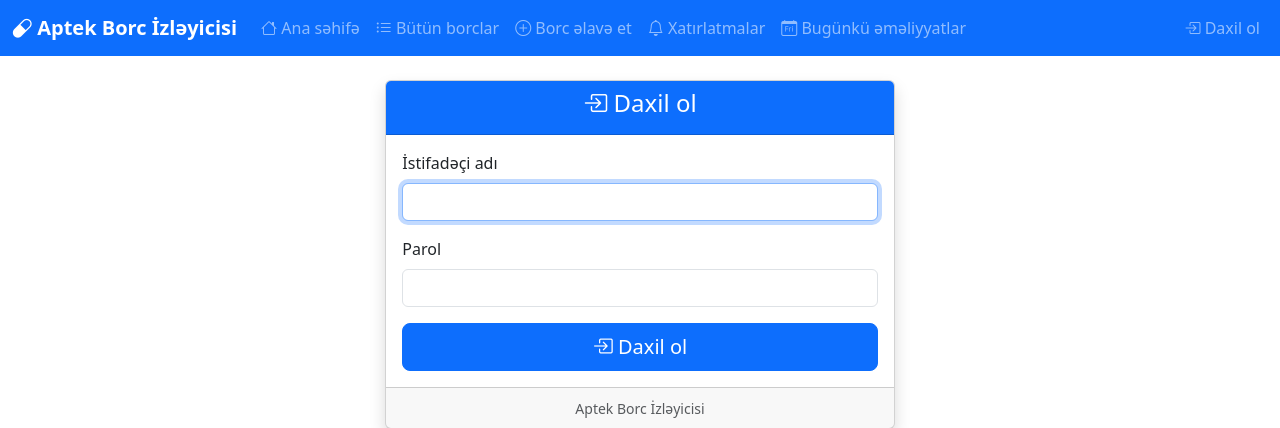
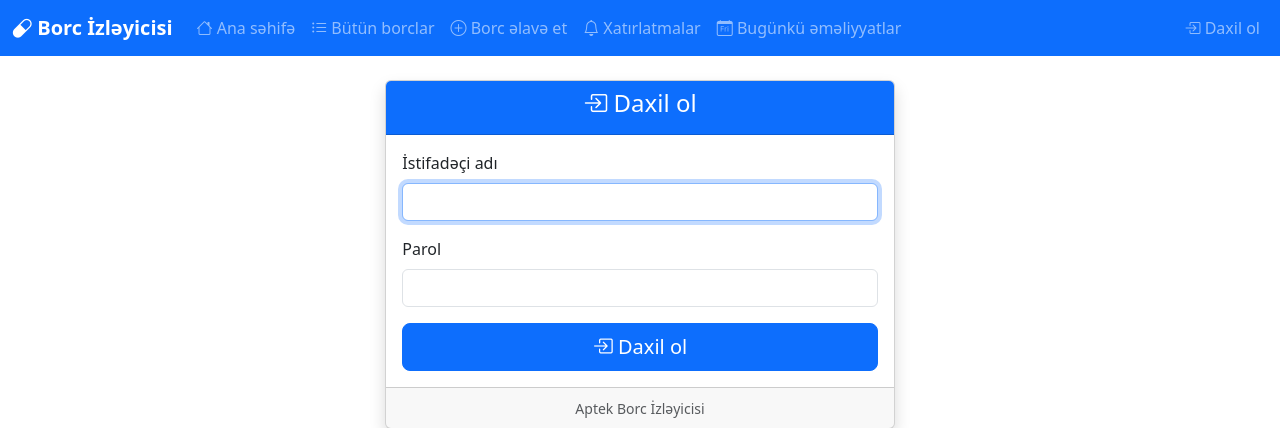
Before and after one commit to MaaruLove-2/debt_track_aptek, a Django app: page /login/ in a window 1280 px wide. Shown: the top 428 px of the page. Run offline with Django 5.2, Linux system fonts and the light colour scheme.

Commit message:
aptek deleted

```diff
--- a/main/templates/main/base.html
+++ b/main/templates/main/base.html
@@ -4,7 +4,7 @@
 <head>
     <meta charset="UTF-8">
     <meta name="viewport" content="width=device-width, initial-scale=1.0">
-    <title>{% block title %}{% trans "Aptek Borc İzləyicisi" %}{% endblock %}</title>
+    <title>{% block title %}{% trans "Borc İzləyicisi" %}{% endblock %}</title>
     <link href="https://cdn.jsdelivr.net/npm/bootstrap@5.3.0/dist/css/bootstrap.min.css" rel="stylesheet">
     <link rel="stylesheet" href="https://cdn.jsdelivr.net/npm/bootstrap-icons@1.11.0/font/bootstrap-icons.css">
     <style>
@@ -64,7 +64,7 @@
     <nav class="navbar navbar-expand-lg navbar-dark bg-primary">
         <div class="container-fluid">
             <a class="navbar-brand" href="{% url 'home' %}">
-                <i class="bi bi-capsule"></i> {% if not user.is_staff and not user.is_superuser %}{% trans "Aptek Borc İzləyicisi" %}{% endif %}
+                <i class="bi bi-capsule"></i> {% if not user.is_staff and not user.is_superuser %}{% trans "Borc İzləyicisi" %}{% endif %}
             </a>
             <button class="navbar-toggler" type="button" data-bs-toggle="collapse" data-bs-target="#navbarNav">
                 <span class="navbar-toggler-icon"></span>
--- a/main/templates/main/home.html
+++ b/main/templates/main/home.html
@@ -1,7 +1,7 @@
 {% extends 'main/base.html' %}
 {% load i18n %}
 
-{% block title %}{% trans "Ana səhifə - Aptek Borc İzləyicisi" %}{% endblock %}
+{% block title %}{% trans "Ana səhifə - Borc İzləyicisi" %}{% endblock %}
 
 
 {% block content %}
--- a/main/templates/main/login.html
+++ b/main/templates/main/login.html
@@ -1,7 +1,7 @@
 {% extends 'main/base.html' %}
 {% load i18n %}
 
-{% block title %}{% trans "Daxil ol - Aptek Borc İzləyicisi" %}{% endblock %}
+{% block title %}{% trans "Daxil ol - Borc İzləyicisi" %}{% endblock %}
 
 {% block content %}
 <div class="row justify-content-center">
--- a/main/templates/main/pharmacist_change_password.html
+++ b/main/templates/main/pharmacist_change_password.html
@@ -1,7 +1,7 @@
 {% extends 'main/base.html' %}
 {% load i18n %}
 
-{% block title %}{% trans "Parolu dəyişdir" %} - {% trans "Aptek Borc İzləyicisi" %}{% endblock %}
+{% block title %}{% trans "Parolu dəyişdir" %} - {% trans " Borc İzləyicisi" %}{% endblock %}
 
 {% block content %}
 <div class="row">
--- a/main/templates/main/pharmacist_detail.html
+++ b/main/templates/main/pharmacist_detail.html
@@ -1,7 +1,7 @@
 {% extends 'main/base.html' %}
 {% load i18n %}
 
-{% block title %}{{ cashier }} - {% trans "Aptek Borc İzləyicisi" %}{% endblock %}
+{% block title %}{{ cashier }} - {% trans "Borc İzləyicisi" %}{% endblock %}
 
 {% block content %}
 <div class="card mb-4">
--- a/main/templates/main/pharmacist_list.html
+++ b/main/templates/main/pharmacist_list.html
@@ -1,7 +1,7 @@
 {% extends 'main/base.html' %}
 {% load i18n %}
 
-{% block title %}{% trans "Kassirlər - Aptek Borc İzləyicisi" %}{% endblock %}
+{% block title %}{% trans "Kassirlər - Borc İzləyicisi" %}{% endblock %}
 
 {% block content %}
 <div class="card">
--- a/main/templates/main/todays_operations.html
+++ b/main/templates/main/todays_operations.html
@@ -2,7 +2,7 @@
 {% load i18n %}
 {% load tz %}
 
-{% block title %}{% trans "Günlük əməliyyatlar - Aptek Borc İzləyicisi" %}{% endblock %}
+{% block title %}{% trans "Günlük əməliyyatlar - Borc İzləyicisi" %}{% endblock %}
 
 {% block content %}
 <div class="row mb-4">
```
